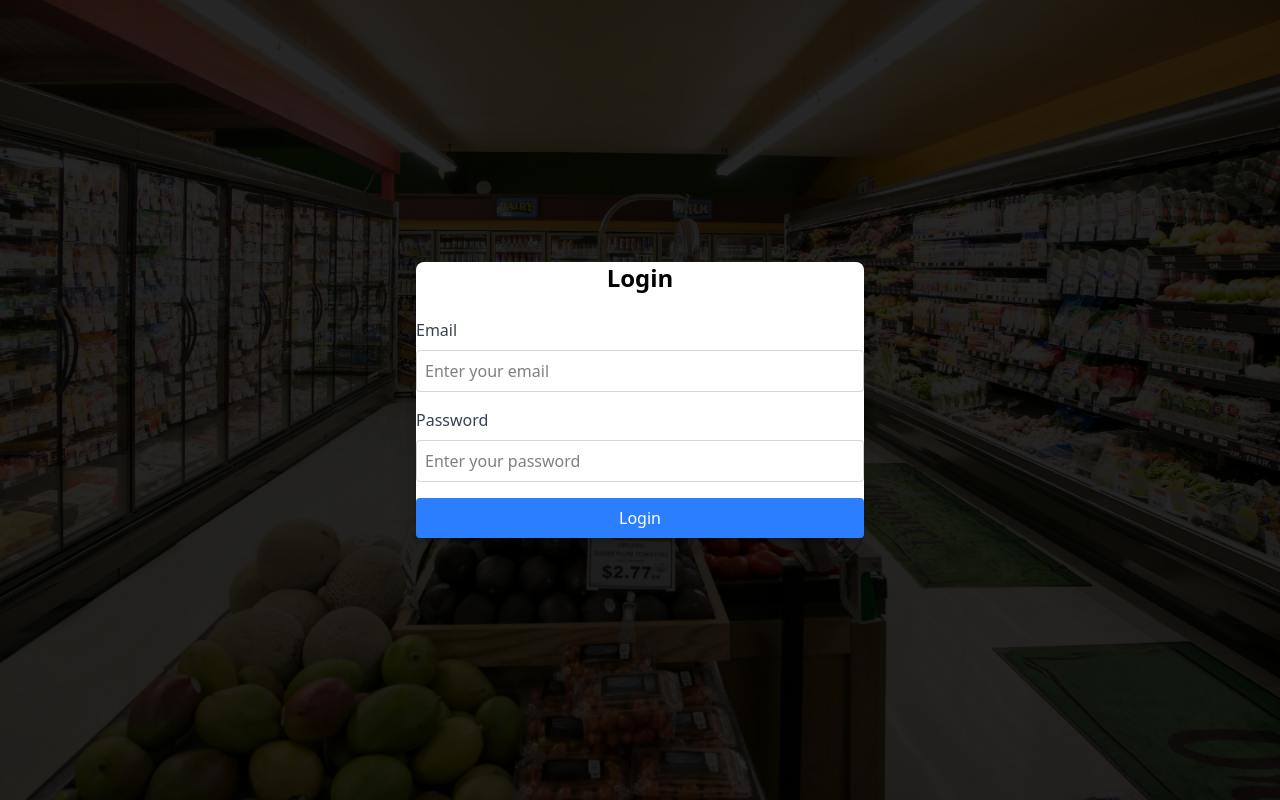
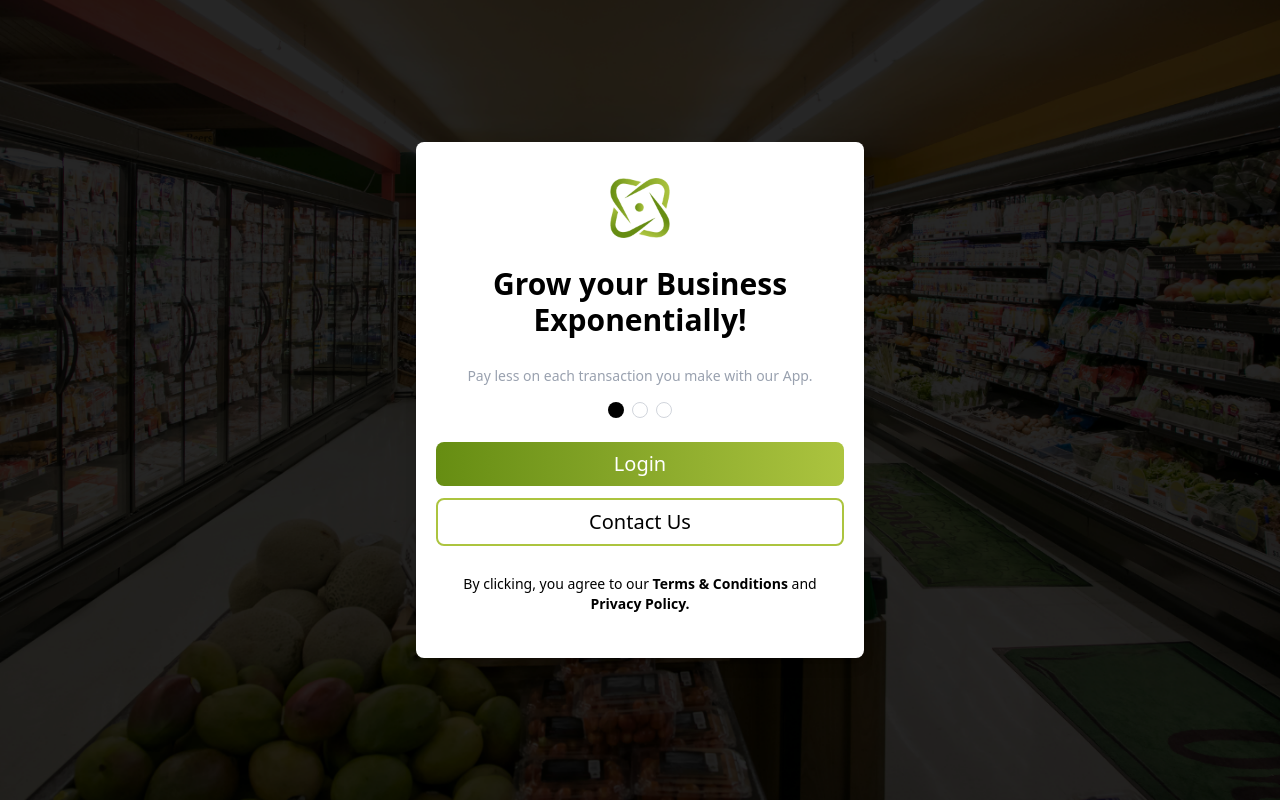
Before and after one commit to RohitN002/dotcodeamt, a React (Vite) app: page / in a window 1280 px wide. Built offline with nearby package versions, Linux system fonts and the light colour scheme.

Commit message:
ui implimented for login page--api intergration pending

```diff
--- a/package.json
+++ b/package.json
@@ -12,6 +12,7 @@
   "dependencies": {
     "@reduxjs/toolkit": "^2.5.1",
     "@tailwindcss/vite": "^4.0.0",
+    "axios": "^1.7.9",
     "react": "^18.3.1",
     "react-dom": "^18.3.1",
     "react-redux": "^9.2.0",
--- /dev/null
+++ b/src/hooks/useLogin.ts
@@ -0,0 +1,60 @@
+import { useState, useEffect } from "react";
+
+// Custom hook for login/otp handling
+function useLoginFlow() {
+  const [inputValue, setInputValue] = useState("");
+  const [otp, setOtp] = useState("");
+  const [isValid, setIsValid] = useState(false);
+  const [isOtpValid, setIsOtpValid] = useState(false);
+  const [otpSent, setOtpSent] = useState(false);
+  const [isRegistered, setIsRegistered] = useState(false);
+  const [storedValues, setStoredValues] = useState({
+    email: "",
+    storeName: "",
+  });
+
+  useEffect(() => {
+    const emailRegex = /^[^\s@]+@[^\s@]+\.[^\s@]+$/;
+    const mobileRegex = /^[0-9]{10}$/;
+    if (emailRegex.test(inputValue) || mobileRegex.test(inputValue)) {
+      setIsValid(true);
+    } else {
+      setIsValid(false);
+    }
+  }, [inputValue]);
+
+  const handleInputChange = (e: any) => setInputValue(e.target.value);
+  const handleOtpChange = (e: any) => setOtp(e.target.value);
+  const handleSubmit = () => setOtpSent(true);
+
+  const handleVerifyAndContinue = () => {
+    // Simulate checking registration
+    const registeredUsers = [
+      { email: "user@example.com", storeName: "ABC Store" },
+      { phone: "1234567890", storeName: "XYZ Store" },
+    ];
+    const user = registeredUsers.find(
+      (user) => user.email === inputValue || user.phone === inputValue
+    );
+    if (user) {
+      setIsRegistered(true);
+      setStoredValues({ email: user.email || "", storeName: user.storeName });
+    }
+  };
+
+  return {
+    inputValue,
+    otp,
+    isValid,
+    isOtpValid,
+    otpSent,
+    isRegistered,
+    storedValues,
+    handleInputChange,
+    handleOtpChange,
+    handleSubmit,
+    handleVerifyAndContinue,
+  };
+}
+
+export default useLoginFlow;
--- a/src/pages/Login.tsx
+++ b/src/pages/Login.tsx
@@ -1,6 +1,7 @@
-import React from "react";
+import { ReactNode, useRef, useState, ChangeEvent, KeyboardEvent } from "react";
 import loginbg from "../assets/loginbg.png";
-
+import logo from "../assets/logo.png";
+import useLoginFlow from "../hooks/useLogin";
 const Login = () => {
   const bgStyle = {
     backgroundImage: `url(${loginbg})`,
@@ -13,41 +14,166 @@ const Login = () => {
     justifyContent: "center", // Horizontally centers content
     alignItems: "center", // Vertically centers content
   };
+  const [login, setLogin] = useState<boolean>(true);
+  const [getStarted, setGetStarted] = useState<boolean>(false);
+  const [getStartedVerify, setGetStartedVerify] = useState<boolean>(false);
+  const [noStore, setNoStore] = useState<boolean>(false);
+  const [selectStore, setSelectStore] = useState<boolean>(false);
+  const handleButtonClick = () => {
+    if (login) {
+      setLogin(false), setGetStarted(true);
+    }
+  };
+  const [otp, setOtp] = useState<string[]>(["", "", "", ""]);
+  const inputsRef = useRef<(HTMLInputElement | null)[]>([]);
+  const handleChange = (value: string, index: number) => {
+    if (/^\d?$/.test(value)) {
+      // Allow only single digits
+      const newOtp = [...otp];
+      newOtp[index] = value;
+      setOtp(newOtp);
 
+      // Focus on the next input if a digit is entered
+      if (value && index < otp.length - 1) {
+        inputsRef.current[index + 1]?.focus();
+      }
+    }
+  };
+
+  const handleKeyDown = (e: KeyboardEvent<HTMLInputElement>, index: number) => {
+    if (e.key === "Backspace" && otp[index] === "") {
+      // Move focus to the previous input on backspace
+      if (index > 0) {
+        inputsRef.current[index - 1]?.focus();
+      }
+    }
+  };
+
+  const handlePaste = (e: any) => {
+    e.preventDefault();
+    const pasteData = e.clipboardData.getData("text").slice(0, otp.length);
+
+    if (/^\d+$/.test(pasteData)) {
+      const newOtp = pasteData
+        .split("")
+        .concat(new Array(otp.length - pasteData.length).fill(""));
+      setOtp(newOtp);
+
+      // Focus the last non-empty box
+      inputsRef.current[pasteData.length - 1]?.focus();
+    }
+  };
   return (
     <div style={bgStyle}>
-      <div className="bg-white  rounded-lg shadow-lg max-w-md w-full">
-        <h2 className="text-2xl font-semibold mb-6 text-center">Login</h2>
-        <form>
-          <div className="mb-4">
-            <label className="block text-gray-700 mb-2" htmlFor="email">
-              Email
-            </label>
+      <div className="bg-white rounded-lg shadow-lg max-w-md w-full flex flex-col justify-center items-center">
+        <div className=" text-center p-5">
+          {(login || getStarted || getStartedVerify) && (
+            <img src={logo} alt="logo" className="mx-auto h-15 w-15 mt-4" />
+          )}
+
+          <p className="text-black text-3xl p-7 font-bold">
+            {login
+              ? "Grow your Business Exponentially!"
+              : getStarted
+              ? "Get started with REWARDIFY"
+              : getStartedVerify
+              ? "Verify your details"
+              : ""}
+          </p>
+          <p className="text-gray-400  text-sm">
+            {login
+              ? " Pay less on each transaction you make with our App."
+              : getStarted
+              ? "Enter your mobile number or Shop ID to get started"
+              : getStartedVerify
+              ? "Enter OTP number below"
+              : ""}
+          </p>
+          {login && (
+            <>
+              <div className="flex justify-center space-x-2 my-4">
+                <div className="w-4 h-4 bg-black rounded-full"></div>
+                <div className="w-4 h-4 bg-white rounded-full border border-gray-300"></div>
+                <div className="w-4 h-4 bg-white rounded-full border border-gray-300"></div>
+              </div>{" "}
+            </>
+          )}
+          {(login || noStore || selectStore) && (
+            <>
+              <button
+                className="rounded-lg p-2 text-xl my-2 text-white w-full bg-gradient-to-r from-[#668D12] to-[#ACC43F]"
+                // optional if you want to set the text color as well
+                onClick={handleButtonClick}
+              >
+                Login
+              </button>
+            </>
+          )}
+          {getStarted && (
             <input
-              type="email"
-              id="email"
-              className="w-full p-2 border border-gray-300 rounded"
-              placeholder="Enter your email"
+              type="text"
+              placeholder="Enter shop ID / Mobile Number"
+              className="text-gray-400 rounded-md w-full p-3 border-2 border-gray-300 mt-5 "
             />
-          </div>
-          <div className="mb-4">
-            <label className="block text-gray-700 mb-2" htmlFor="password">
-              Password
-            </label>
-            <input
-              type="password"
-              id="password"
-              className="w-full p-2 border border-gray-300 rounded"
-              placeholder="Enter your password"
-            />
-          </div>
+          )}
+          {getStartedVerify && (
+            <div className="flex gap-2 justify-center items-center">
+              {otp.map((digit, index) => (
+                <input
+                  key={index}
+                  type="text"
+                  maxLength={1}
+                  value={digit}
+                  ref={(el) => (inputsRef.current[index] = el)}
+                  onChange={(e: ChangeEvent<HTMLInputElement>) =>
+                    handleChange(e.target.value, index)
+                  }
+                  onKeyDown={(e: KeyboardEvent<HTMLInputElement>) =>
+                    handleKeyDown(e, index)
+                  }
+                  onPaste={(e: any) => handlePaste(e)}
+                  className="w-12 h-12 text-center text-lg border-2 border-gray-300 rounded-lg focus:outline-none focus:ring-2 focus:ring-blue-500"
+                />
+              ))}
+            </div>
+          )}
           <button
-            type="submit"
-            className="w-full bg-blue-500 text-white py-2 px-4 rounded hover:bg-blue-600 transition"
+            className={`p-2 w-full my-1 text-xl  rounded-lg  ${
+              getStarted
+                ? "bg-gray-200 font-bold text-gray-500 border-gray-300 mt-12"
+                : noStore || login
+                ? "border-2"
+                : ""
+            }`}
+            style={{
+              borderColor: login || noStore ? "#ACC43F" : "",
+            }}
           >
-            Login
+            {login
+              ? "Contact Us"
+              : getStarted
+              ? "Send OTP"
+              : getStartedVerify
+              ? "Verify and Continue"
+              : "Login With Diffrent Account"}
           </button>
-        </form>
+
+          {login || getStarted ? (
+            <>
+              <p className="text-sm m-3 p-3">
+                By clicking, you agree to our{" "}
+                <span className="font-bold">Terms & Conditions </span> and{" "}
+                <span className="font-bold">Privacy Policy.</span>
+              </p>
+            </>
+          ) : getStartedVerify ? (
+            <>
+              <h3>helo</h3>
+            </>
+          ) : (
+            ""
+          )}
+        </div>
       </div>
     </div>
   );
--- a/vite.config.ts
+++ b/vite.config.ts
@@ -4,4 +4,5 @@ import tailwindcss from "@tailwindcss/vite";
 // https://vite.dev/config/
 export default defineConfig({
   plugins: [react(), tailwindcss()],
+  base: "https://rewardify.dotcod.in/api",
 });
```
Also changed, not shown: src/assets/logo.png (renamed from src/assets/Frame 1000004987.png), 1 other file (tests, documents, lock files or other folders).
